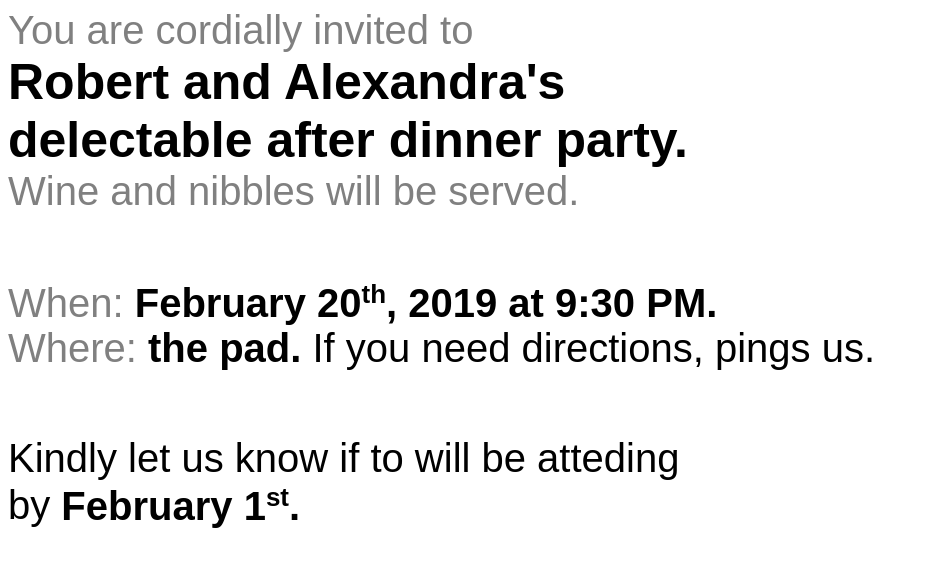
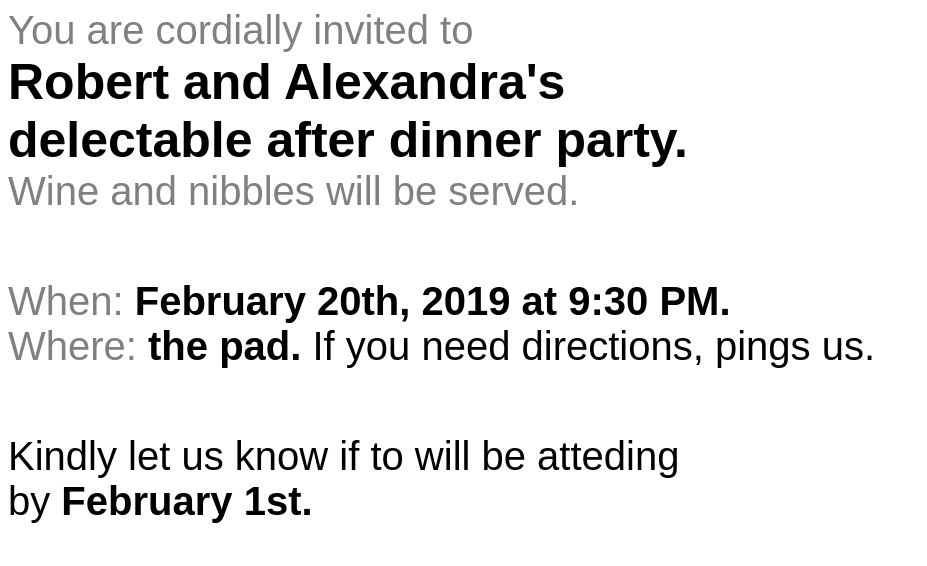
Before and after one commit to ColumbianJayz/UI-Design, a plain HTML site: page hw1/1_invitation.html in a window 1280 px wide. Shown: the whole page, without its empty margins (0-927 px from the left). Drawn offline with Linux system fonts and the light colour scheme.

Commit message:
Random changes
Few Small changes

```diff
--- a/hw1/1_invitation.html
+++ b/hw1/1_invitation.html
@@ -48,10 +48,10 @@
         Wine and nibbles will be served.
     </div>
     <div class="first-block">
-        When: <span class="second-importance">February 20<sup>th</sup>, 2019 at 9:30 PM.<br></span>
+        When: <span class="second-importance">February 20th, 2019 at 9:30 PM.<br></span>
         Where: <span class="second-importance">the pad.</span><span class="third-importance"> If you need directions, pings us.</span>
     </div>
-    <div class="third-importance"> Kindly let us know if to will be atteding<br> by <span class="second-importance">February 1<sup>st</sup>.</span></div>
+    <div class="third-importance"> Kindly let us know if to will be atteding<br> by <span class="second-importance">February 1st.</span></div>
 
 
 
```
Also changed, not shown: hw2/1_twitter_warmup.html (+0 -6 lines), 3 other files.
